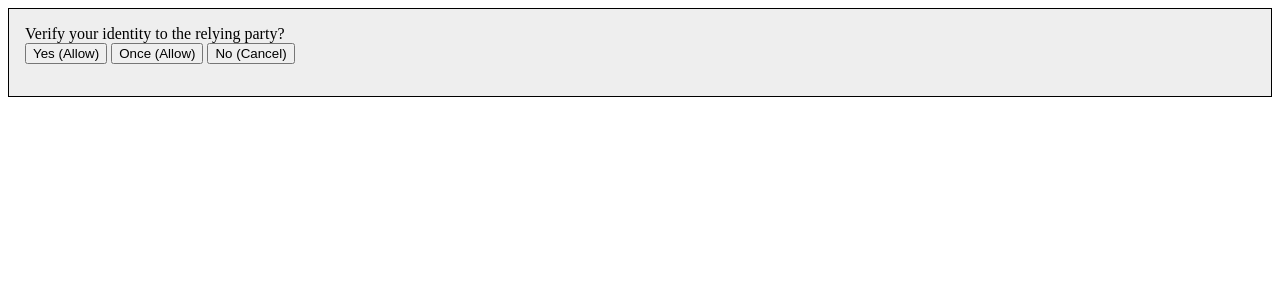
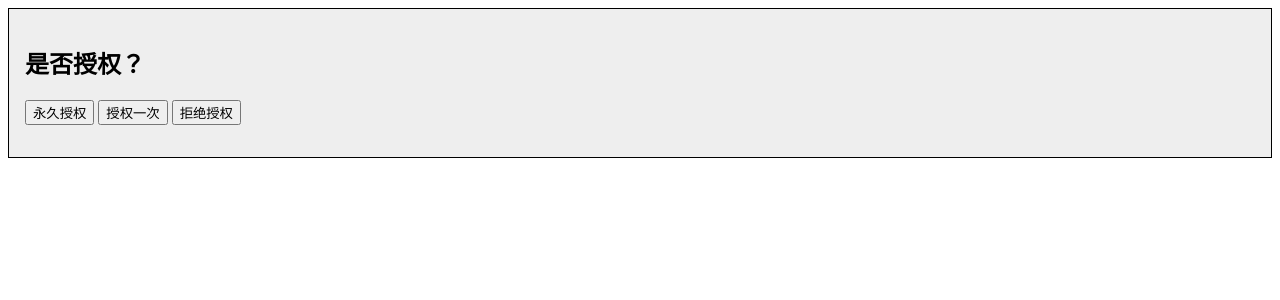
Before and after one commit to xiaomen/openid, a Django app: template djopenid/templates/server/trust.html in a window 1280 px wide. Shown: the top 300 px of the page. Run offline with Django 3.2, Linux system fonts and the light colour scheme; the template is opened without the code that fills it: most values are stand-ins (such as "Sample title", 1, 10 or a date in 2020).

Commit message:
update server templates

```diff
--- a/djopenid/templates/server/trust.html
+++ b/djopenid/templates/server/trust.html
@@ -4,48 +4,46 @@
 
 {% ifequal trust_root_valid "Valid" %}
   <!-- Trust root has been validated by OpenID 2 mechanism. -->
-  <p>The site <tt>{{ trust_root|escape }}</tt> has requested verification
-  of your OpenID.</p>
-
+  <div class="message">站点<tt>{{ trust_root|escape }}</tt>请求验证你的OpenID。</div>
   {% include "server/pape_request_info.html" %}
 {% endifequal %}
+
 {% ifequal trust_root_valid "Invalid" %}
 <div class="error">
-  <p>This request claims to be from {{ trust_root|escape }} but I have
-  determined that <em>it is a pack of lies</em>.  Beware, if you release
-  information to them, they are likely to do unconscionable things with it,
-  being the lying liars that they are.</p>
-  <p>Please tell the <em>real</em> {{ trust_root|escape }} that someone is
-  trying to abuse your trust in their good name.</p>
+  <p>
+    来自站点{{ trust_root|escape }}请求授权，但是服务端认为这是一个
+    <em>包含虚假信息</em>的授权请求，如果你同意请求，则可能造成信息泄漏。
+  </p>
+  <p>
+    请联系<em>真实的</em> {{ trust_root|escape }}
+    告诉他们有人想获得你的个人信息。
+  </p>
 </div>
 {% endifequal %}
+
 {% ifequal trust_root_valid "Unreachable" %}
-  <p>The site <tt>{{ trust_root|escape }}</tt> has requested verification
-  of your OpenID.  I have failed to reach it and thus cannot vouch for its
-  authenticity.  Perhaps it is on your local network.</p>
+  <div class="message">
+    站点<tt>{{ trust_root|escape }}</tt>请求验证你的OpenID。站点无法被反向查询到，也许这是你内网的一个站点。
+  </div>
 {% endifequal %}
+
 {% ifequal trust_root_valid "DISCOVERY_FAILED" %}
-  <p>The site <tt>{{ trust_root|escape }}</tt> has requested verification
-  of your OpenID.  However, <tt>{{ trust_root|escape }}</tt> does not
-  implement OpenID 2.0's relying party verification mechanism.  Please use
-  extra caution in deciding whether to release information to this party,
-  and ask <tt>{{ trust_root|escape }}</tt> to implement relying party
-  verification for your future transactions.</p>
-
+  <div class="message">
+    站点<tt>{{ trust_root|escape }}</tt>请求验证你的OpenID.
+    但是呢，站点<tt>{{ trust_root|escape }}</tt>没有实现OpenID2.0的Relying Party验证机制，
+    你就注意点，问问<tt>{{ trust_root|escape }}</tt>未来啥时候实现。
+  </div>
   {% include "server/pape_request_info.html" %}
 {% endifequal %}
 
 <!-- trust_root_valid is {{ trust_root_valid }} -->
 
 <div class="box">
-<form method="post"
-      action="{{ trust_handler_url }}">
-  Verify your identity to the relying party?
-
-  <br/>
-  <input type="submit" value="Yes (Allow)" name="allow" />
-  <input type="submit" value="Once (Allow)" name="once" />
-  <input type="submit" value="No (Cancel)" name="cancel" />
+<form method="post" action="{{ trust_handler_url }}">
+  <h2>是否授权？</h2>
+  <input type="submit" value="永久授权" name="allow" />
+  <input type="submit" value="授权一次" name="once" />
+  <input type="submit" value="拒绝授权" name="cancel" />
 </form>
 </div>
 
```
Also changed, not shown: djopenid/templates/server/pape_request_info.html (+6 -2 lines).
